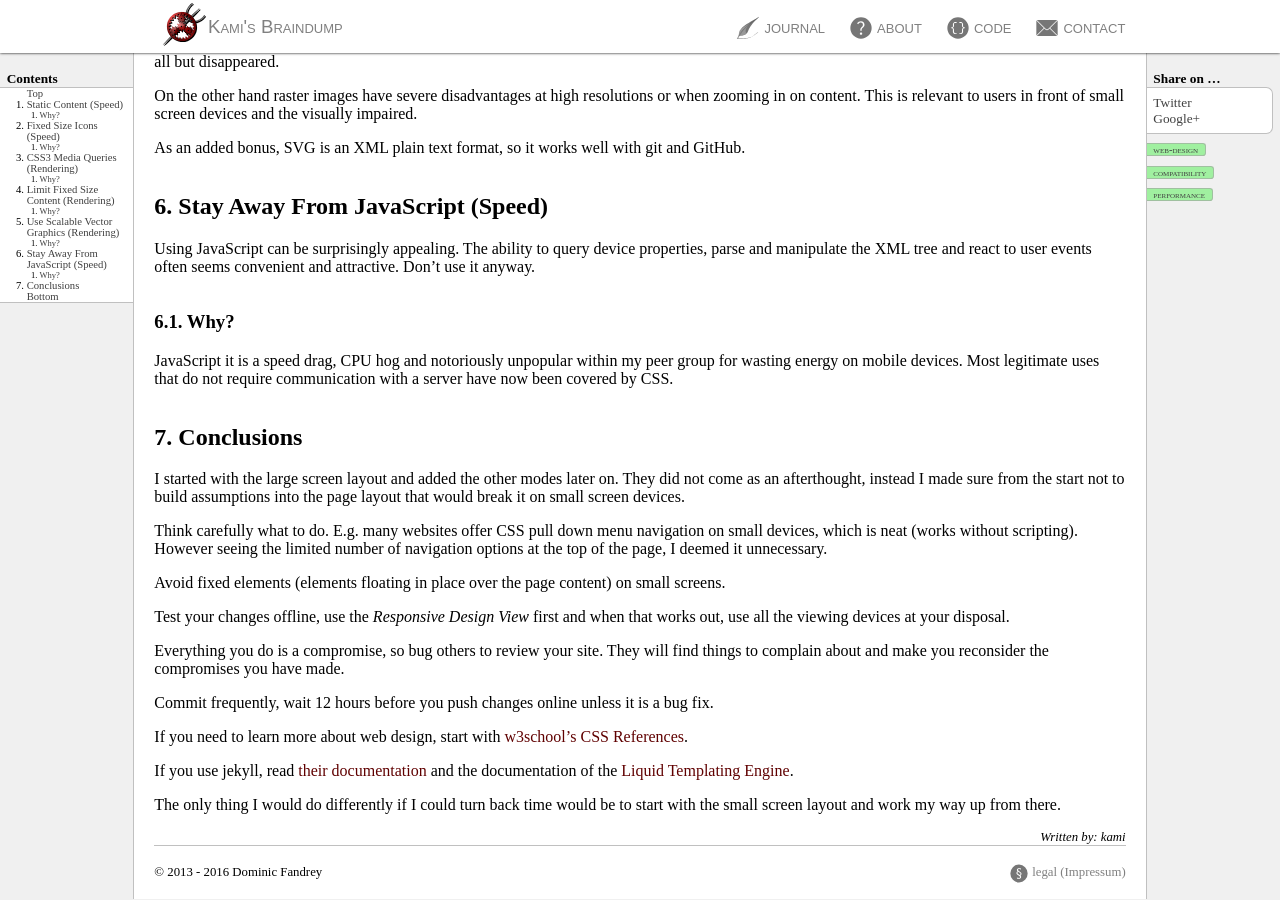
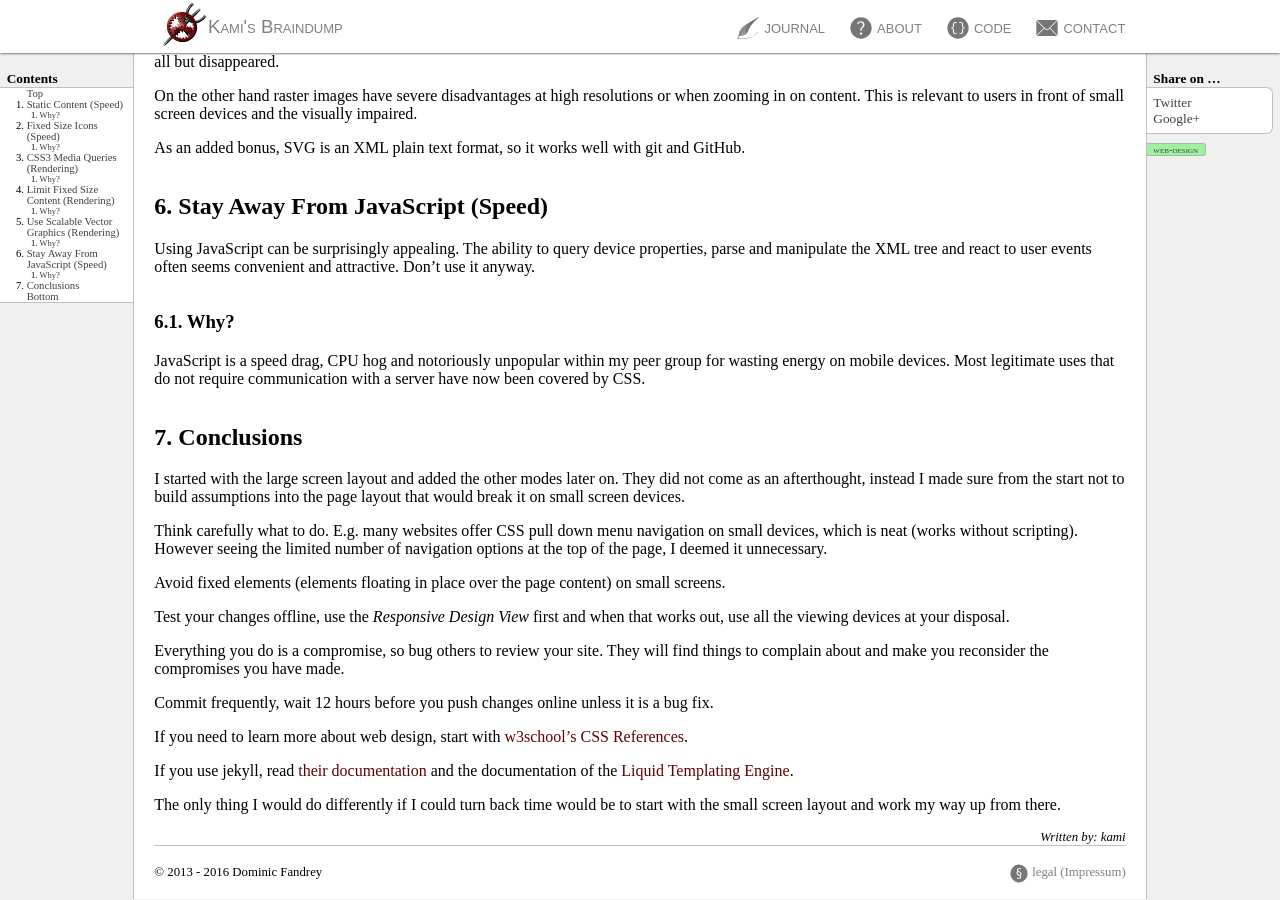
Before and after one commit to lonkamikaze/lonkamikaze.github.io, a Jekyll site: the page built from _posts/2016-08-02-building-a-cross-device-site.md, in a window 1280 px wide and 900 px high, scrolled down 2202 px. Built offline with Jekyll 4.4.1, drawn with Linux system fonts in a browser that asks for light colours.

Commit message:
Remove some too generic tags

```diff
--- a/_posts/2016-08-02-building-a-cross-device-site.md
+++ b/_posts/2016-08-02-building-a-cross-device-site.md
@@ -3,8 +3,6 @@ title: Building a Cross Device Site
 journal: 1
 tags:
 - web-design
-- compatibility
-- performance
 ---
 
 This isn't the fanciest website you have or will ever have seen. But
@@ -178,7 +176,7 @@ user events often seems convenient and attractive. Don't use it anyway.
 
 ### Why?
 
-JavaScript it is a speed drag, CPU hog and notoriously unpopular
+JavaScript is a speed drag, CPU hog and notoriously unpopular
 within my peer group for wasting energy on mobile devices. Most legitimate
 uses that do not require communication with a server have now been
 covered by CSS.
```
